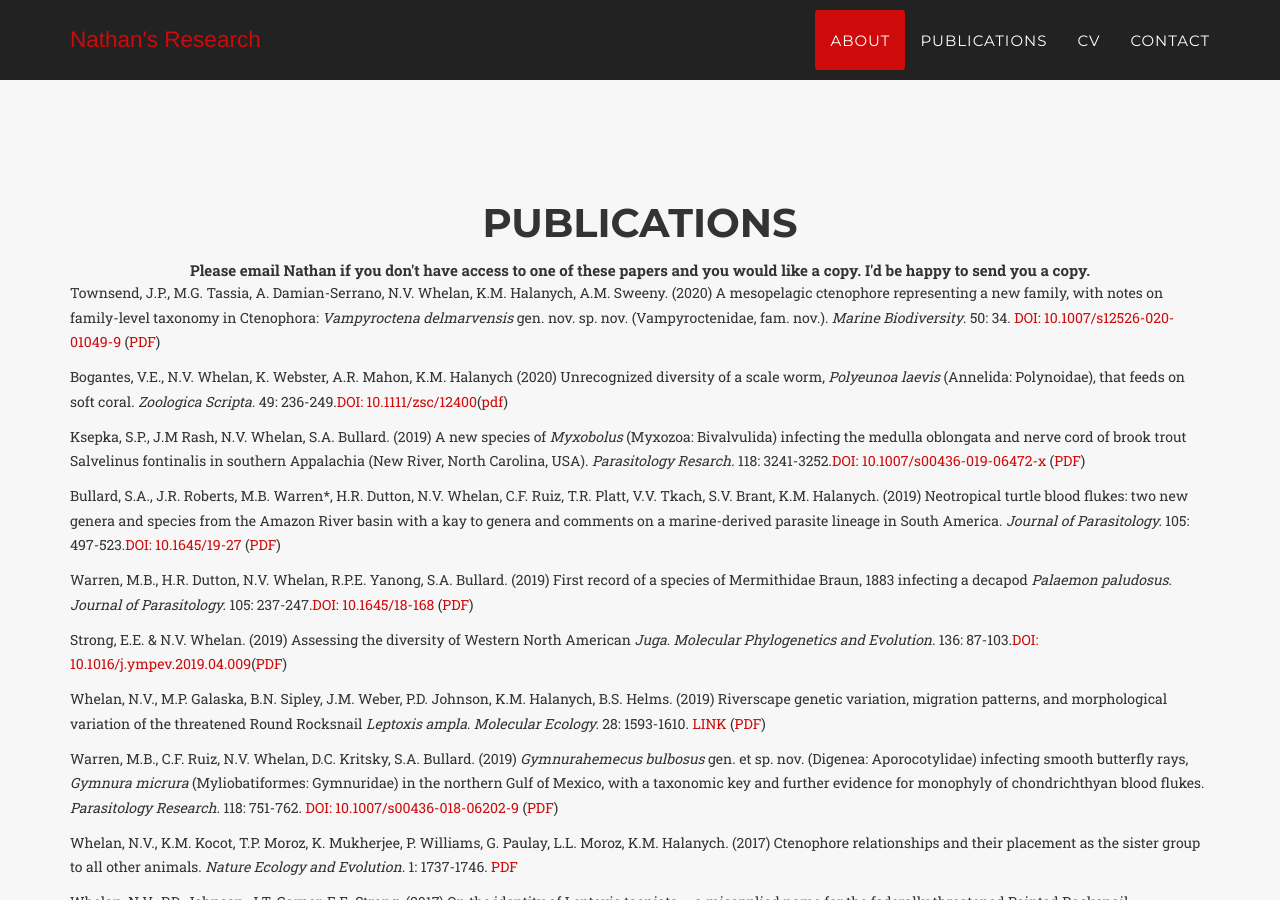
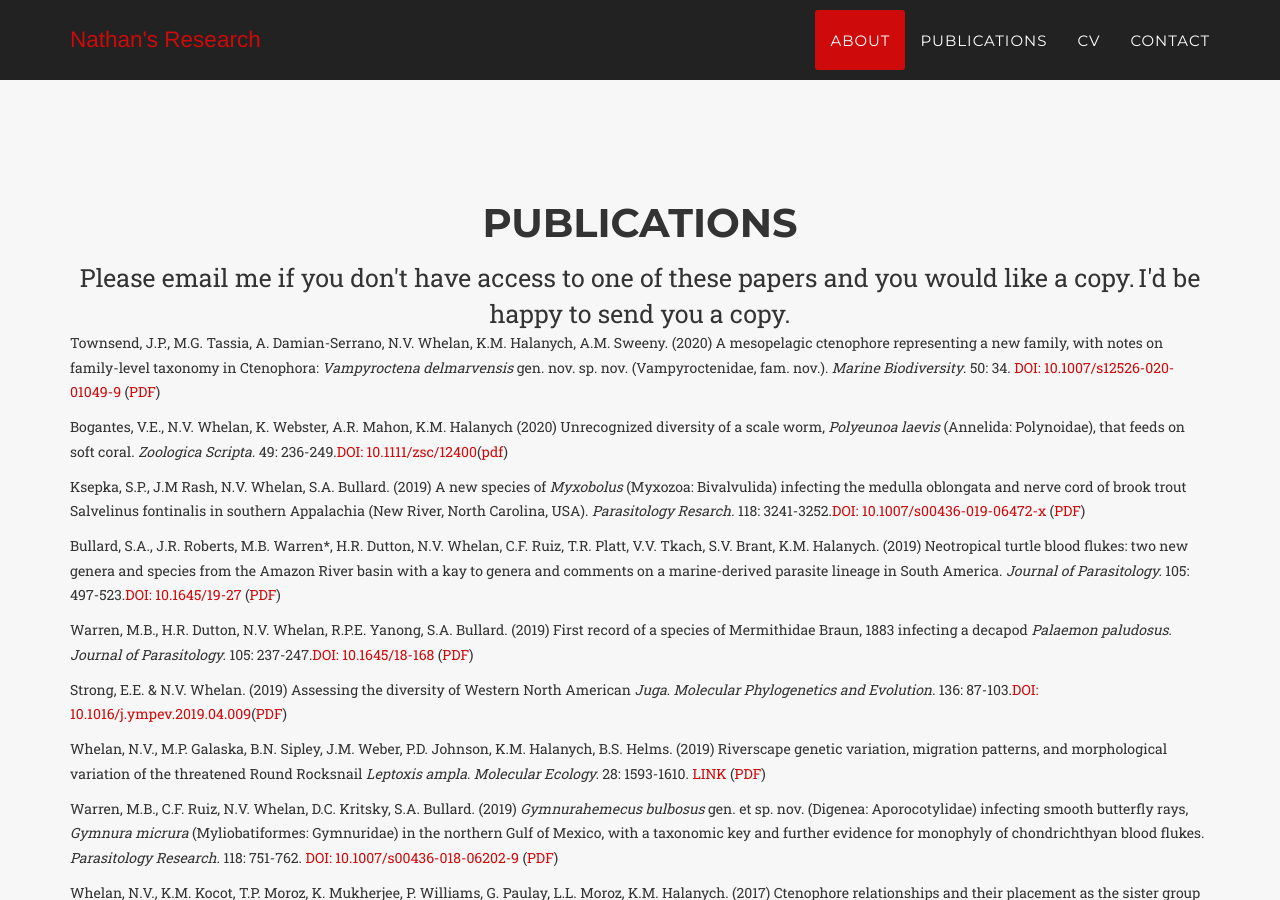
Before and after one commit to NathanWhelan/nathanwhelan.github.io, a Jekyll site: the page built from index.html, in a window 1280 px wide and 900 px high, scrolled down 2979 px. Built offline with Jekyll 4.4.1, drawn with Linux system fonts in a browser that asks for light colours; some web fonts are replaced.

Commit message:
Update publications.html

```diff
--- a/_includes/publications.html
+++ b/_includes/publications.html
@@ -4,10 +4,9 @@
             <div class="row">
                 <div class="col-lg-12 text-center">
                     <h2 class="section-heading">Publications</h2>
-		    <h.medium><b>Please email Nathan if you don't have access to one of these papers and you would like a copy.</b></h.medium>
-			<h.medium><b>I'd be happy to send you a copy.</b></h.medium>
-			</br>
-                </div>
+		    <hmedium>Please email me if you don't have access to one of these papers and you would like a copy.</hmedium>
+			<hmedium>I'd be happy to send you a copy.</hmedium>
+	        </div>
             </div>
 <div class="box"><div class="box-title"></div><div class="box-body">
 	<p> Townsend, J.P., M.G. Tassia, A. Damian-Serrano, N.V. Whelan, K.M. Halanych, A.M. Sweeny. (2020) A mesopelagic ctenophore representing a new family, with notes on family-level taxonomy in Ctenophora: <i>Vampyroctena delmarvensis</i> gen. nov. sp. nov. (Vampyroctenidae, fam. nov.). <i>Marine Biodiversity</i>. 50: 34. <a href="https://doi.dx.org/10.1007/s12526-020-01049-9">DOI: 10.1007/s12526-020-01049-9</a> (<a href="https://rdcu.be/b4dLR">PDF</a>)</p>
```
